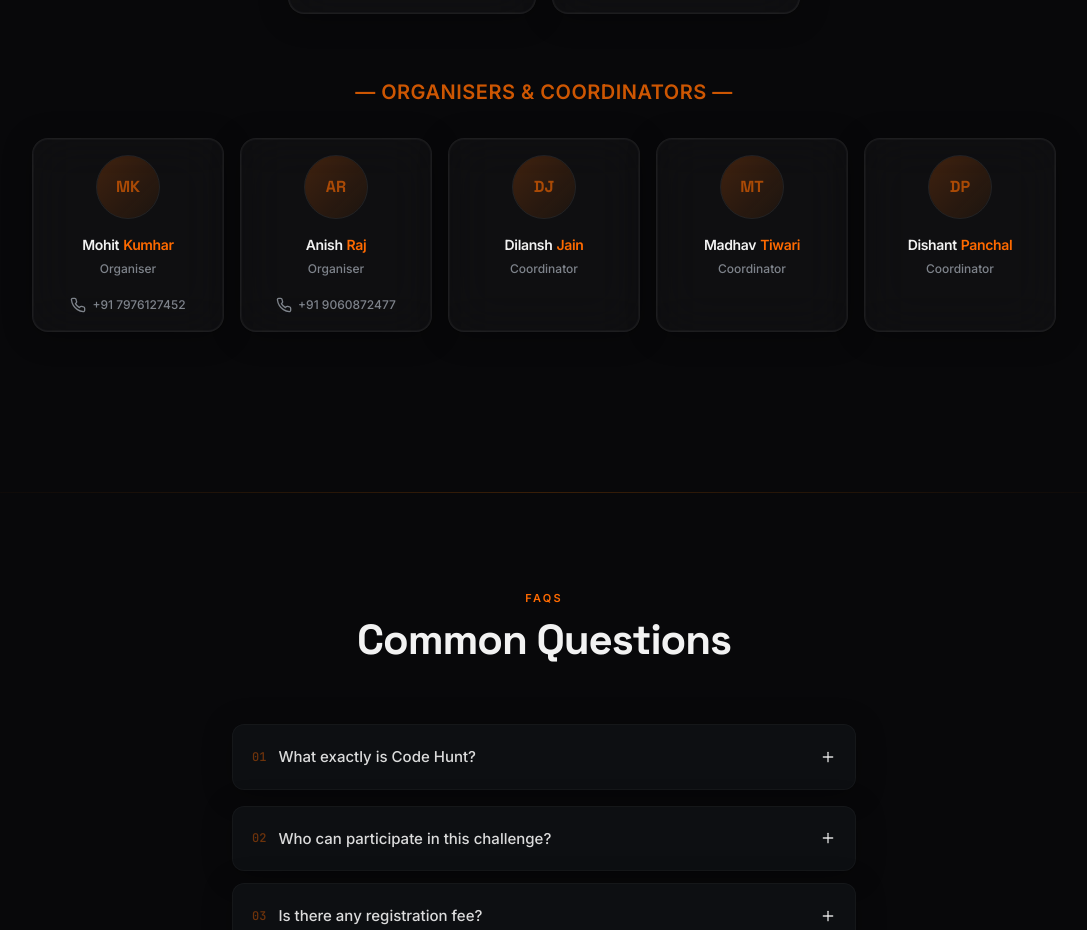
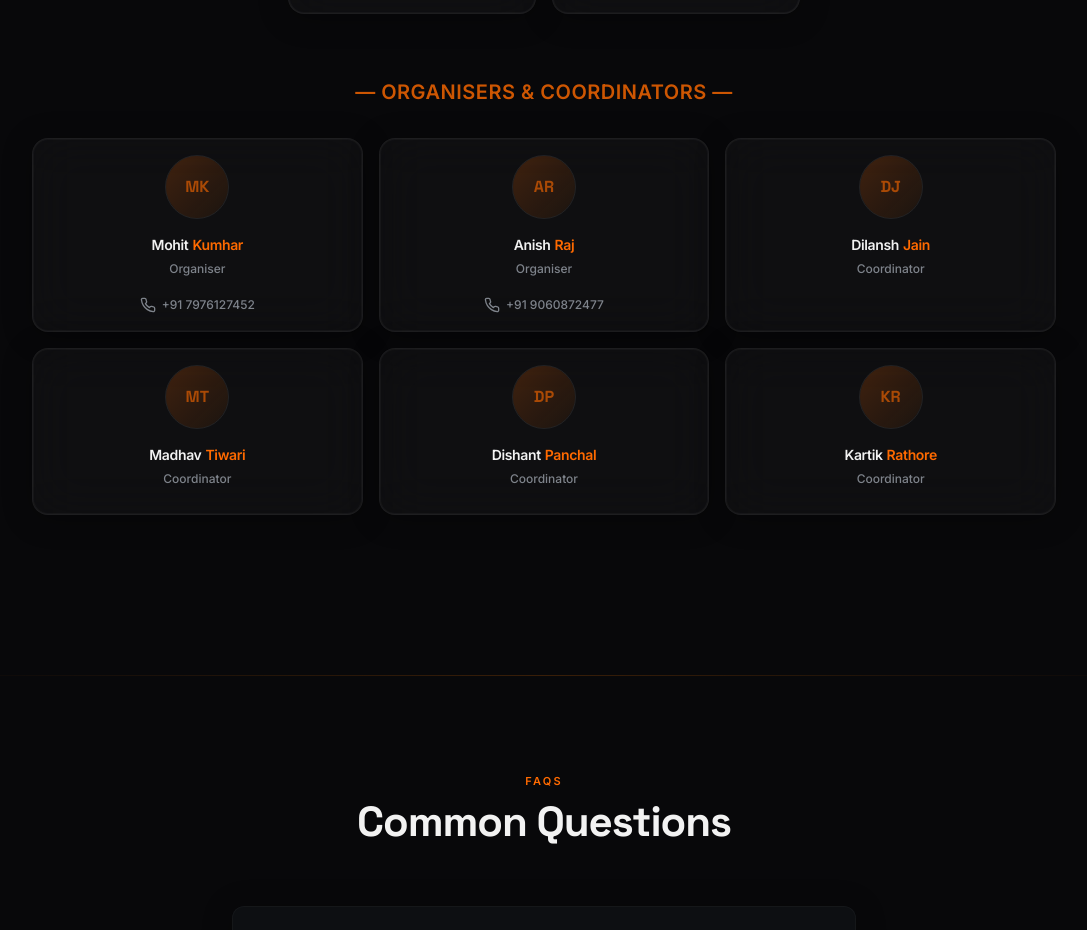
Before and after one commit to im-anishraj/CodeHunt-landing, a Next.js app: page / in a window 1280 px wide. Shown: the part 4895-5825 px from the top of the page, without its empty margins (96-1183 px from the left). Built offline with nearby package versions, Linux system fonts and the light colour scheme.

Commit message:
changed the qr code

```diff
--- a/components/layout/sections/team.tsx
+++ b/components/layout/sections/team.tsx
@@ -21,25 +21,110 @@ interface SocialNetworkProps {
 }
 
 const guests: TeamProps[] = [
-  { imageUrl: "/images/Puja agarwal.png", firstName: "Dr. Pooja", lastName: "Agarwal", positions: ["Guest"], socialNetworks: [] },
-  { imageUrl: "/images/Dr. Himanshu Arora.png", firstName: "Dr. Himanshu", lastName: "Arora", positions: ["Guest"], socialNetworks: [] },
-  { imageUrl: "/images/Mr. Pawan Sen.png", firstName: "Mr. Pawan", lastName: "Sen", positions: ["Guest"], socialNetworks: [] },
-  { imageUrl: "/images/Ajay-saini.png", firstName: "Dr. Ajay", lastName: "Saini", positions: ["Guest"], socialNetworks: [] },
-  { imageUrl: "/images/Dr. Chayan.png", firstName: "Dr. Chayan", lastName: "Bhatt", positions: ["Guest"], socialNetworks: [] },
-  { imageUrl: null, firstName: "Dr. Shilpi", lastName: "Mishra", positions: ["Guest"], socialNetworks: [] },
+  {
+    imageUrl: "/images/Puja agarwal.png",
+    firstName: "Dr. Pooja",
+    lastName: "Agarwal",
+    positions: ["Guest"],
+    socialNetworks: [],
+  },
+  {
+    imageUrl: "/images/Dr. Himanshu Arora.png",
+    firstName: "Dr. Himanshu",
+    lastName: "Arora",
+    positions: ["Guest"],
+    socialNetworks: [],
+  },
+  {
+    imageUrl: "/images/Mr. Pawan Sen.png",
+    firstName: "Mr. Pawan",
+    lastName: "Sen",
+    positions: ["Guest"],
+    socialNetworks: [],
+  },
+  {
+    imageUrl: "/images/Ajay-saini.png",
+    firstName: "Dr. Ajay",
+    lastName: "Saini",
+    positions: ["Guest"],
+    socialNetworks: [],
+  },
+  {
+    imageUrl: "/images/Dr. Chayan.png",
+    firstName: "Dr. Chayan",
+    lastName: "Bhatt",
+    positions: ["Guest"],
+    socialNetworks: [],
+  },
+  {
+    imageUrl: null,
+    firstName: "Dr. Shilpi",
+    lastName: "Mishra",
+    positions: ["Guest"],
+    socialNetworks: [],
+  },
 ];
 
 const facultyCoordinators: TeamProps[] = [
-  { imageUrl: "/images/Mr. Sagar Pradhan.png", firstName: "Sagar", lastName: "Pradhan", positions: ["Faculty Coordinator"], socialNetworks: [{ name: "Phone", url: "tel:+917610915647" }] },
-  { imageUrl: null, firstName: "Ajay", lastName: "Swarnkar", positions: ["Faculty Coordinator"], socialNetworks: [{ name: "Phone", url: "tel:+919929880347" }] },
+  {
+    imageUrl: "/images/Mr. Sagar Pradhan.png",
+    firstName: "Sagar",
+    lastName: "Pradhan",
+    positions: ["Faculty Coordinator"],
+    socialNetworks: [{ name: "Phone", url: "tel:+917610915647" }],
+  },
+  {
+    imageUrl: null,
+    firstName: "Ajay",
+    lastName: "Swarnkar",
+    positions: ["Faculty Coordinator"],
+    socialNetworks: [{ name: "Phone", url: "tel:+919929880347" }],
+  },
 ];
 
 const studentCoordinators: TeamProps[] = [
-  { imageUrl: null, firstName: "Mohit", lastName: "Kumhar", positions: ["Organiser"], socialNetworks: [{ name: "Phone", url: "tel:+917976127452" }] },
-  { imageUrl: null, firstName: "Anish", lastName: "Raj", positions: ["Organiser"], socialNetworks: [{ name: "Phone", url: "tel:+919060872477" }] },
-  { imageUrl: null, firstName: "Dilansh", lastName: "Jain", positions: ["Coordinator"], socialNetworks: [] },
-  { imageUrl: null, firstName: "Madhav", lastName: "Tiwari", positions: ["Coordinator"], socialNetworks: [] },
-  { imageUrl: null, firstName: "Dishant", lastName: "Panchal", positions: ["Coordinator"], socialNetworks: [] },
+  {
+    imageUrl: null,
+    firstName: "Mohit",
+    lastName: "Kumhar",
+    positions: ["Organiser"],
+    socialNetworks: [{ name: "Phone", url: "tel:+917976127452" }],
+  },
+  {
+    imageUrl: null,
+    firstName: "Anish",
+    lastName: "Raj",
+    positions: ["Organiser"],
+    socialNetworks: [{ name: "Phone", url: "tel:+919060872477" }],
+  },
+  {
+    imageUrl: null,
+    firstName: "Dilansh",
+    lastName: "Jain",
+    positions: ["Coordinator"],
+    socialNetworks: [],
+  },
+  {
+    imageUrl: null,
+    firstName: "Madhav",
+    lastName: "Tiwari",
+    positions: ["Coordinator"],
+    socialNetworks: [],
+  },
+  {
+    imageUrl: null,
+    firstName: "Dishant",
+    lastName: "Panchal",
+    positions: ["Coordinator"],
+    socialNetworks: [],
+  },
+  {
+    imageUrl: null,
+    firstName: "Kartik",
+    lastName: "Rathore",
+    positions: ["Coordinator"],
+    socialNetworks: [],
+  },
 ];
 
 const socialIcon = (socialName: string) => {
@@ -49,7 +134,9 @@ const socialIcon = (socialName: string) => {
     case "X":
       return <XIcon />;
     case "Phone":
-      return <Phone className="w-4 h-4 text-muted-foreground group-hover/social:text-primary transition-colors" />;
+      return (
+        <Phone className="w-4 h-4 text-muted-foreground group-hover/social:text-primary transition-colors" />
+      );
   }
 };
 
@@ -74,8 +161,14 @@ const TeamGrid = ({
       <h3 className="text-lg sm:text-xl font-semibold text-center mb-8 text-primary/80 tracking-wide uppercase text-[12px]">
         — {title} —
       </h3>
-      <div className={`grid grid-cols-2 sm:grid-cols-3 ${columns} gap-4 max-w-5xl mx-auto stagger-children`}>
-        {members.map(({ imageUrl, firstName, lastName, positions, socialNetworks }, index) => (
+      <div
+        className={`grid grid-cols-2 sm:grid-cols-3 ${columns} gap-4 max-w-5xl mx-auto stagger-children`}
+      >
+        {members.map(
+          (
+            { imageUrl, firstName, lastName, positions, socialNetworks },
+            index,
+          ) => (
             <div
               key={index}
               className={`reveal ${isVisible ? "visible" : ""} glass-card flex flex-col items-center text-center overflow-hidden group transition-all duration-500 hover:-translate-y-1 ${compact ? "p-4" : "p-5 sm:p-6"}`}
@@ -94,7 +187,9 @@ const TeamGrid = ({
                   />
                 ) : (
                   <div className="w-full h-full bg-gradient-to-br from-primary/20 to-primary/5 flex items-center justify-center">
-                  <span className={`font-heading font-bold text-primary/60 ${compact ? "text-base" : "text-lg sm:text-xl"}`}>
+                    <span
+                      className={`font-heading font-bold text-primary/60 ${compact ? "text-base" : "text-lg sm:text-xl"}`}
+                    >
                       {getInitials(firstName, lastName)}
                     </span>
                   </div>
@@ -102,7 +197,9 @@ const TeamGrid = ({
               </div>
 
               {/* Name */}
-            <h4 className={`font-semibold tracking-tight ${compact ? "text-sm" : "text-base"}`}>
+              <h4
+                className={`font-semibold tracking-tight ${compact ? "text-sm" : "text-base"}`}
+              >
                 {firstName}
                 <span className="text-primary ml-1">{lastName}</span>
               </h4>
@@ -110,7 +207,10 @@ const TeamGrid = ({
               {/* Position */}
               <div className="mt-1 mb-2">
                 {positions.map((position, pIdx) => (
-                <p key={pIdx} className="text-muted-foreground text-[12px] font-medium">
+                  <p
+                    key={pIdx}
+                    className="text-muted-foreground text-[12px] font-medium"
+                  >
                     {position}
                   </p>
                 ))}
@@ -137,7 +237,8 @@ const TeamGrid = ({
                 </div>
               )}
             </div>
-        ))}
+          ),
+        )}
       </div>
     </div>
   );
@@ -147,8 +248,17 @@ export const TeamSection = () => {
   return (
     <SectionWrapper id="team" label="Organizers" title="Meet The Team">
       <TeamGrid title="Special Guests" members={guests} />
-      <TeamGrid title="Faculty Coordinators" members={facultyCoordinators} columns="lg:grid-cols-2 max-w-lg" />
-      <TeamGrid title="Organisers & Coordinators" members={studentCoordinators} columns="lg:grid-cols-5" compact />
+      <TeamGrid
+        title="Faculty Coordinators"
+        members={facultyCoordinators}
+        columns="lg:grid-cols-2 max-w-lg"
+      />
+      <TeamGrid
+        title="Organisers & Coordinators"
+        members={studentCoordinators}
+        columns="lg:grid-cols-3"
+        compact
+      />
     </SectionWrapper>
   );
 };
```
Lines whose indentation alone changed are shown as unchanged.
